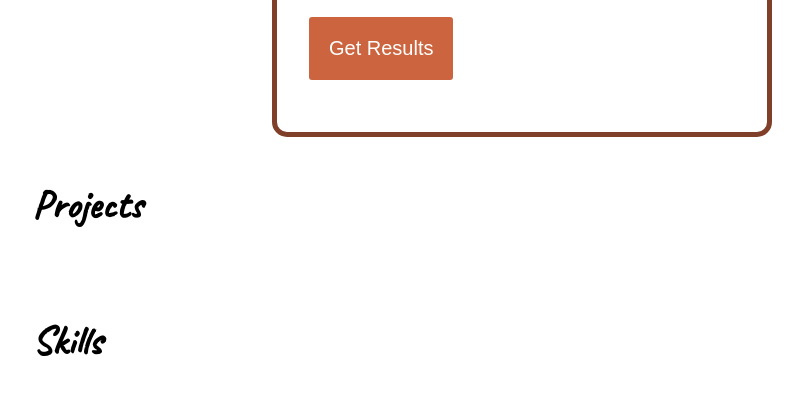
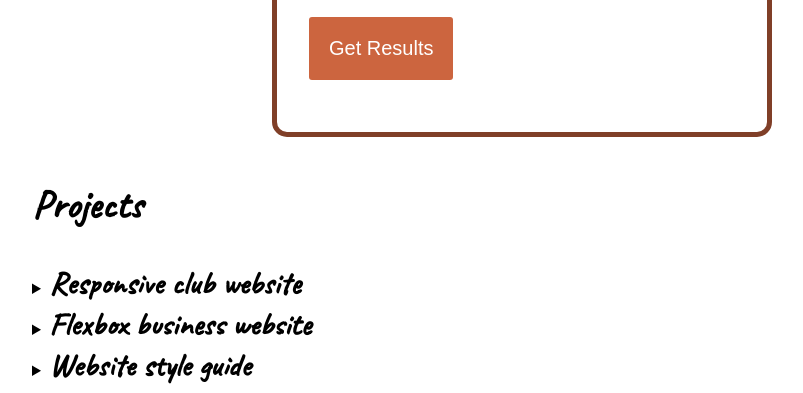
Before and after one commit to hedgebit93/Portfolio-website, a plain HTML site: page index.html in a window 1280 px wide. Shown: the part 857-1250 px from the top of the page, without its empty margins (118-921 px from the left). Drawn offline with Linux system fonts and the light colour scheme.

Commit message:
add project details and summary containers

```diff
--- a/index.html
+++ b/index.html
@@ -53,11 +53,22 @@
 
             </section>
             <section id="projects">
-                <div class="projects-container">
-                    <div class="projects-text-container">
-                        <h2>Projects</h2>
-                    </div>
-                </div>
+                <h2>Projects</h2>
+                <details class="project">
+                    <summary class="project-title">
+                        <h3>Responsive club website</h3>
+                    </summary>
+                </details>
+                <details class="project">
+                    <summary class="project-title">
+                        <h3>Flexbox business website</h3>
+                    </summary>
+                </details>
+                <details class="project">
+                    <summary class="project-title">
+                        <h3>Website style guide</h3>
+                    </summary>
+                </details>
             </section>
             <section id="skills">
                 <div class="skills-container">
--- a/resources/styles.css
+++ b/resources/styles.css
@@ -165,6 +165,22 @@ main {
     background-color: #FFB69C;
 }
 
+/* project section*/
+.project-title h3::marker {
+    unicode-bidi: isolate;
+    font-variant-numeric: tabular-nums;
+    text-transform: none;
+    text-indent: 0px !important;
+    text-align: start !important;
+    text-align-last: start !important;
+}
+
+.project-title h3 {
+    display: inline-block;
+    margin: 0;
+    padding: 0;
+}
+
 /* skills section */
 
 .skills-img {
```
Also changed, not shown: resources/archery-club-website-1.png (added), resources/archery-club-website-2.png (added), resources/archery-club-website.png (added).
